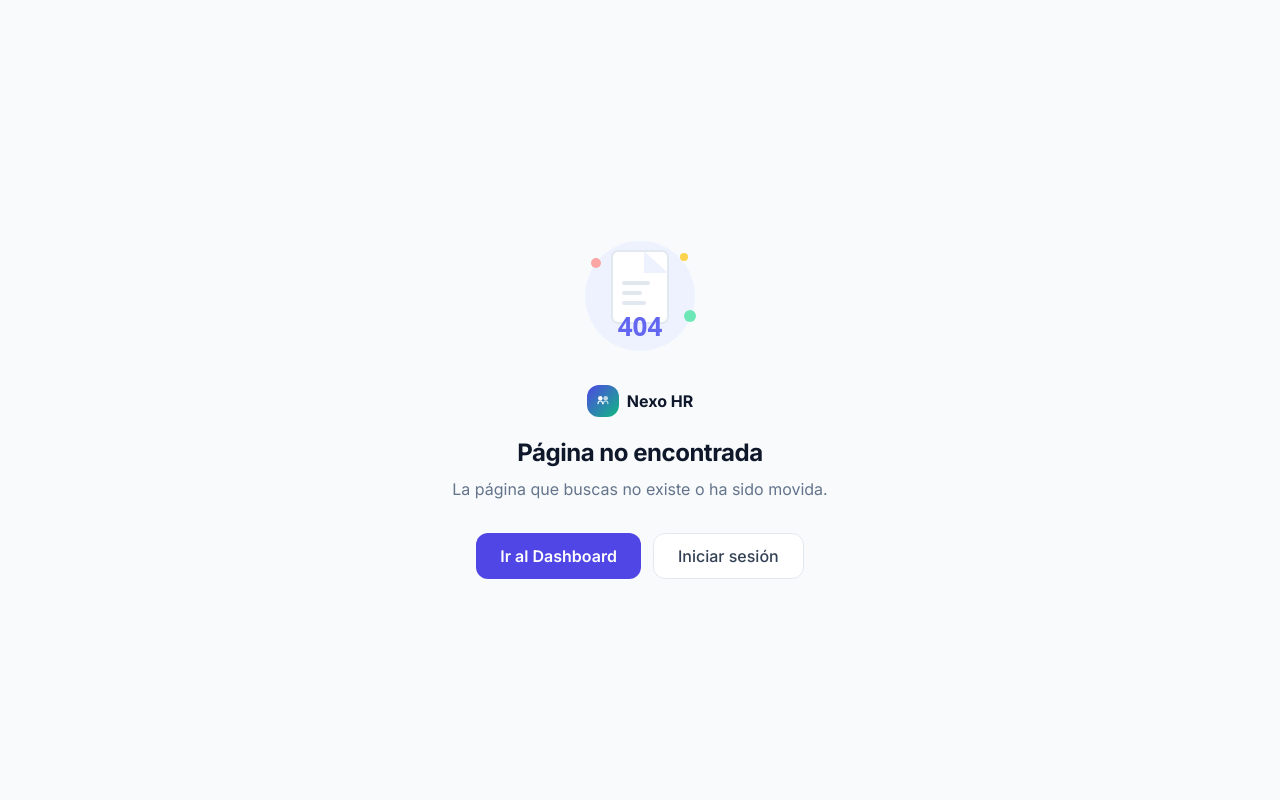
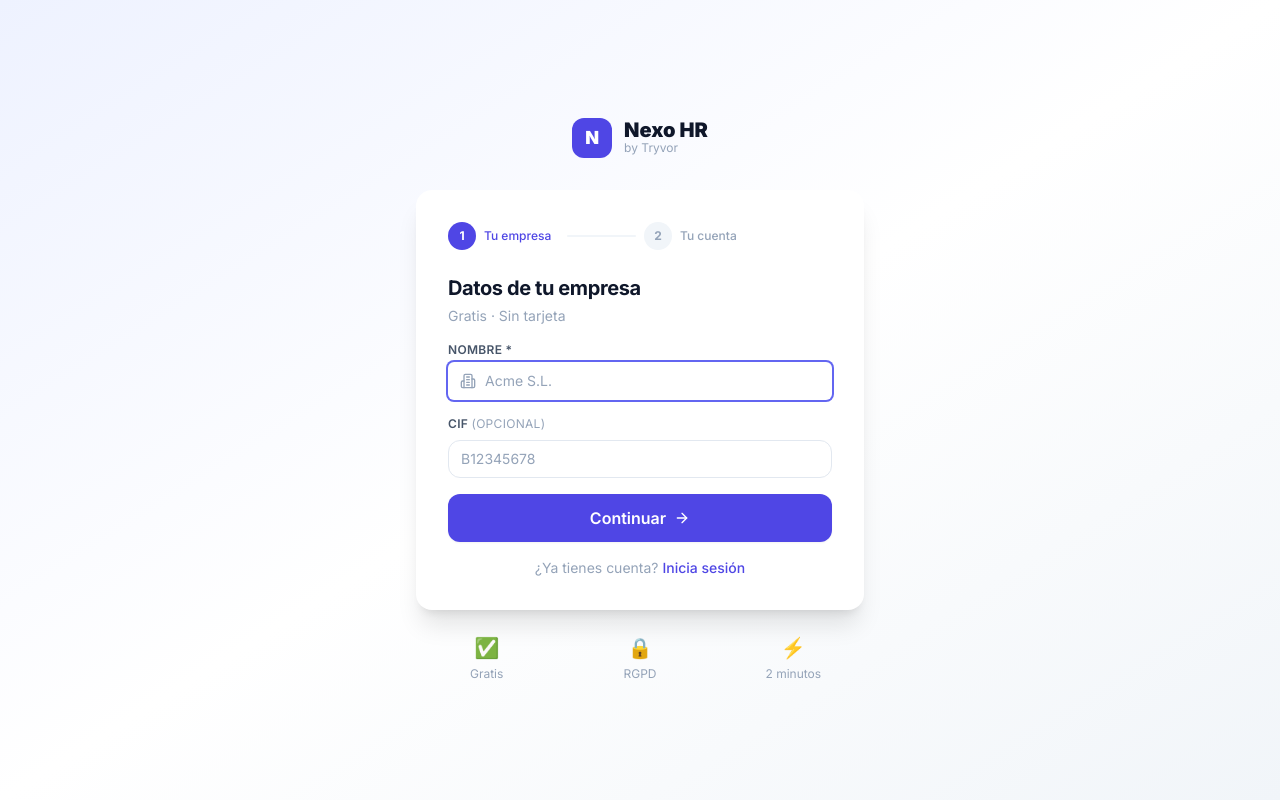
Before and after one commit to javierah1987-byte/rrhh-app, a Next.js app: page /registro in a window 1280 px wide. Before the commit this address had no page. Built offline with nearby package versions, Linux system fonts and the light colour scheme.

Commit message:
feat: registro empresa + admin/empresa sidebar + PWA manifest

```diff
--- a/src/app/admin/layout.tsx
+++ b/src/app/admin/layout.tsx
@@ -41,6 +41,7 @@ const GROUPS: NavGroup[] = [
     { icon:FileText,   label:'Documentos',      href:'/admin/documentos' },
     { icon:Briefcase,  label:'Petición docs', href:'/admin/solicitudes-documentos' },
     { icon:BarChart2,  label:'Informes',        href:'/admin/informes' },
+      { icon:Building2,  label:'Mi empresa',      href:'/admin/empresa' },
   ]},
   { id:'comunicacion', label:'Comunicación', icon:Megaphone, color:'#ec4899', items:[
     { icon:Bell,          label:'Avisos',       href:'/admin/avisos' },
--- /dev/null
+++ b/src/app/registro/page.tsx
@@ -0,0 +1,95 @@
+'use client'
+import { useState } from 'react'
+import { useRouter } from 'next/navigation'
+import { CheckCircle, Loader2, Building2, User, Mail, Lock, Eye, EyeOff, ArrowRight, AlertCircle } from 'lucide-react'
+
+export default function RegistroPage(){
+  const router=useRouter()
+  const [step,setStep]=useState(1)
+  const [error,setError]=useState('')
+  const [loading,setLoading]=useState(false)
+  const [showPass,setShowPass]=useState(false)
+  const [done,setDone]=useState(false)
+  const [form,setForm]=useState({nombre_empresa:'',cif:'',nombre_admin:'',email:'',password:'',confirma:''})
+  const upd=(k)=>(e)=>{setForm(p=>({...p,[k]:e.target.value}));setError('')}
+
+  function check1(){if(!form.nombre_empresa.trim())return'El nombre de empresa es obligatorio';return''}
+  function check2(){
+    if(!form.nombre_admin.trim())return'Tu nombre es obligatorio'
+    if(!form.email.includes('@'))return'Email no válido'
+    if(form.password.length<6)return'Mínimo 6 caracteres'
+    if(form.password!==form.confirma)return'Las contraseñas no coinciden'
+    return''
+  }
+  function siguiente(){const e=check1();if(e){setError(e);return}setStep(2)}
+  async function registrar(){
+    const e=check2();if(e){setError(e);return}
+    setLoading(true);setError('')
+    try{
+      const resp=await fetch(process.env.NEXT_PUBLIC_SUPABASE_URL+'/functions/v1/registrar-empresa',{
+        method:'POST',headers:{'Content-Type':'application/json'},
+        body:JSON.stringify({nombre_empresa:form.nombre_empresa.trim(),cif:form.cif||null,nombre_admin:form.nombre_admin.trim(),email:form.email.toLowerCase().trim(),password:form.password}),
+      })
+      const data=await resp.json()
+      if(!resp.ok||data.error){setError(data.error||'Error');setLoading(false);return}
+      setDone(true);setTimeout(()=>router.push('/'),3000)
+    }catch(ex){setError(ex.message||'Error de conexión')}
+    setLoading(false)
+  }
+
+  if(done)return(
+    <div className="min-h-screen bg-gradient-to-br from-indigo-50 to-slate-100 dark:from-slate-900 dark:to-slate-800 flex items-center justify-center p-4">
+      <div className="bg-white dark:bg-slate-800 rounded-2xl shadow-xl p-8 w-full max-w-md text-center">
+        <div className="w-16 h-16 rounded-full bg-emerald-100 flex items-center justify-center mx-auto mb-4"><CheckCircle className="w-8 h-8 text-emerald-600"/></div>
+        <h2 className="text-2xl font-black text-slate-900 dark:text-slate-100 mb-2">¡Todo listo!</h2>
+        <p className="text-slate-500 mb-6">Tu empresa <strong>{form.nombre_empresa}</strong> ha sido creada. Redirigiendo…</p>
+        <div className="w-8 h-8 rounded-full animate-spin border-4 border-indigo-200 border-t-indigo-600 mx-auto"/>
+      </div>
+    </div>
+  )
+
+  return(
+    <div className="min-h-screen bg-gradient-to-br from-indigo-50 via-white to-slate-100 dark:from-slate-900 dark:via-slate-800 dark:to-slate-900 flex items-center justify-center p-4">
+      <div className="w-full max-w-md">
+        <div className="flex items-center justify-center gap-3 mb-8">
+          <div className="w-10 h-10 rounded-xl bg-indigo-600 flex items-center justify-center"><span className="text-white font-black text-lg">N</span></div>
+          <div><p className="font-black text-xl text-slate-900 dark:text-slate-100 leading-none">Nexo HR</p><p className="text-xs text-slate-400">by Tryvor</p></div>
+        </div>
+        <div className="bg-white dark:bg-slate-800 rounded-2xl shadow-xl p-8">
+          <div className="flex items-center gap-2 mb-6">
+            {[1,2].map(s=>(
+              <div key={s} className="flex items-center gap-2 flex-1">
+                <div className={"w-7 h-7 rounded-full flex items-center justify-center text-xs font-bold flex-shrink-0 "+(step>=s?'bg-indigo-600 text-white':'bg-slate-100 dark:bg-slate-700 text-slate-400')}>
+                  {step>s?<CheckCircle className="w-4 h-4"/>:s}
+                </div>
+                <div className={"text-xs font-medium "+(step>=s?'text-indigo-600':'text-slate-400')}>{s===1?'Tu empresa':'Tu cuenta'}</div>
+                {s<2&&<div className={"flex-1 h-0.5 rounded-full ml-2 "+(step>s?'bg-indigo-600':'bg-slate-100 dark:bg-slate-700')}/>}
+              </div>
+            ))}
+          </div>
+          {error&&<div className="flex items-center gap-2 p-3 bg-red-50 dark:bg-red-900/20 border border-red-200 rounded-xl mb-4 text-sm text-red-700"><AlertCircle className="w-4 h-4 flex-shrink-0"/>{error}</div>}
+          {step===1&&(
+            <div className="space-y-4">
+              <div><h2 className="text-xl font-bold text-slate-900 dark:text-slate-100 mb-1">Datos de tu empresa</h2><p className="text-sm text-slate-400">Gratis · Sin tarjeta</p></div>
+              <div><label className="label">Nombre *</label><div className="relative mt-1"><Building2 className="absolute left-3 top-1/2 -translate-y-1/2 w-4 h-4 text-slate-400"/><input value={form.nombre_empresa} onChange={upd('nombre_empresa')} placeholder="Acme S.L." className="input pl-9 w-full" onKeyDown={e=>e.key==='Enter'&&siguiente()} autoFocus/></div></div>
+              <div><label className="label">CIF <span className="font-normal text-slate-400">(opcional)</span></label><input value={form.cif} onChange={upd('cif')} placeholder="B12345678" className="input w-full mt-1"/></div>
+              <button onClick={siguiente} className="btn-primary w-full py-3 flex items-center justify-center gap-2">Continuar <ArrowRight className="w-4 h-4"/></button>
+              <p className="text-center text-sm text-slate-400">¿Ya tienes cuenta? <a href="/" className="text-indigo-600 hover:underline font-medium">Inicia sesión</a></p>
+            </div>
+          )}
+          {step===2&&(
+            <div className="space-y-4">
+              <div><h2 className="text-xl font-bold text-slate-900 dark:text-slate-100 mb-1">Tu cuenta de admin</h2><p className="text-sm text-slate-400">Para <strong>{form.nombre_empresa}</strong></p></div>
+              <div><label className="label">Nombre completo *</label><div className="relative mt-1"><User className="absolute left-3 top-1/2 -translate-y-1/2 w-4 h-4 text-slate-400"/><input value={form.nombre_admin} onChange={upd('nombre_admin')} placeholder="Ana García" className="input pl-9 w-full" autoFocus/></div></div>
+              <div><label className="label">Email *</label><div className="relative mt-1"><Mail className="absolute left-3 top-1/2 -translate-y-1/2 w-4 h-4 text-slate-400"/><input type="email" value={form.email} onChange={upd('email')} placeholder="ana@empresa.com" className="input pl-9 w-full"/></div></div>
+              <div><label className="label">Contraseña *</label><div className="relative mt-1"><Lock className="absolute left-3 top-1/2 -translate-y-1/2 w-4 h-4 text-slate-400"/><input type={showPass?'text':'password'} value={form.password} onChange={upd('password')} placeholder="Mínimo 6 caracteres" className="input pl-9 pr-10 w-full"/><button type="button" onClick={()=>setShowPass(p=>!p)} className="absolute right-3 top-1/2 -translate-y-1/2 text-slate-400">{showPass?<EyeOff className="w-4 h-4"/>:<Eye className="w-4 h-4"/>}</button></div></div>
+              <div><label className="label">Confirmar *</label><div className="relative mt-1"><Lock className="absolute left-3 top-1/2 -translate-y-1/2 w-4 h-4 text-slate-400"/><input type={showPass?'text':'password'} value={form.confirma} onChange={upd('confirma')} placeholder="Repite" className={"input pl-9 w-full "+(form.confirma&&form.password!==form.confirma?'border-red-300':'')} onKeyDown={e=>e.key==='Enter'&&registrar()}/></div></div>
+              <div className="flex gap-2"><button onClick={()=>setStep(1)} className="btn-secondary px-4">Atrás</button><button onClick={registrar} disabled={loading} className="btn-primary flex-1 py-3 flex items-center justify-center gap-2 disabled:opacity-50">{loading?<><Loader2 className="w-4 h-4 animate-spin"/>Creando…</>:<><CheckCircle className="w-4 h-4"/>Crear empresa</>}</button></div>
+            </div>
+          )}
+        </div>
+        <div className="grid grid-cols-3 gap-3 mt-6">{[{i:'✅',l:'Gratis'},{i:'🔒',l:'RGPD'},{i:'⚡',l:'2 minutos'}].map(x=>(<div key={x.l} className="text-center"><div className="text-xl mb-1">{x.i}</div><p className="text-xs text-slate-400">{x.l}</p></div>))}</div>
+      </div>
+    </div>
+  )
+}
```
Also changed, not shown: public/manifest.json (added).
